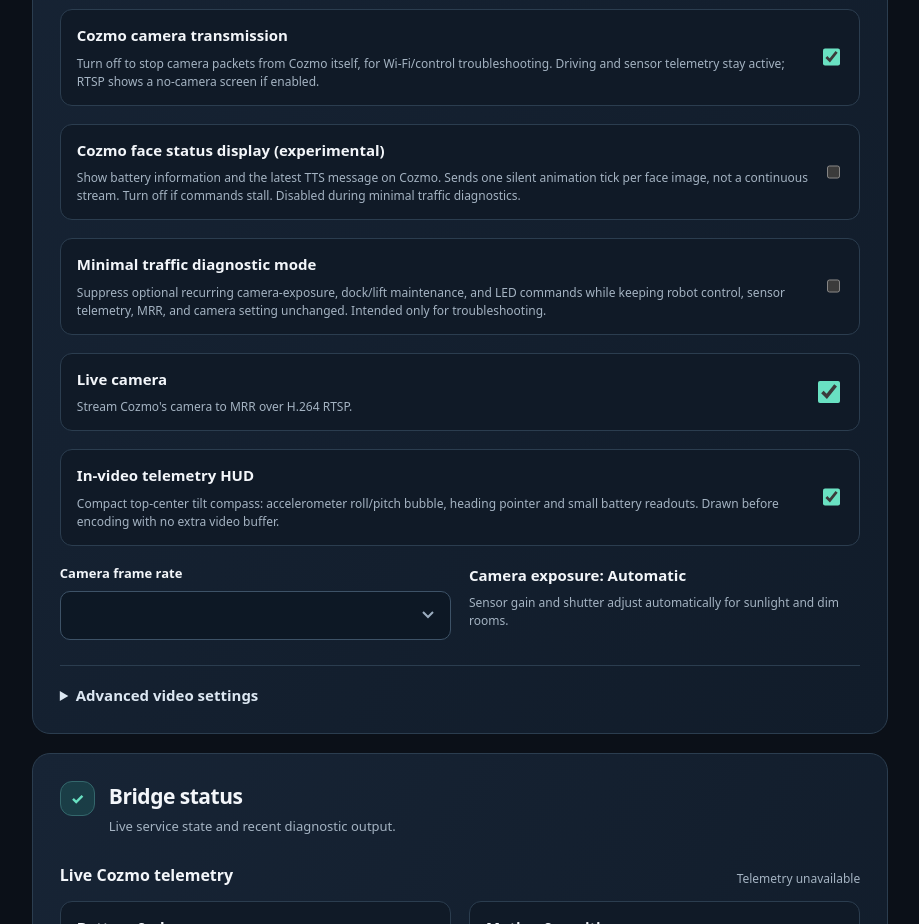
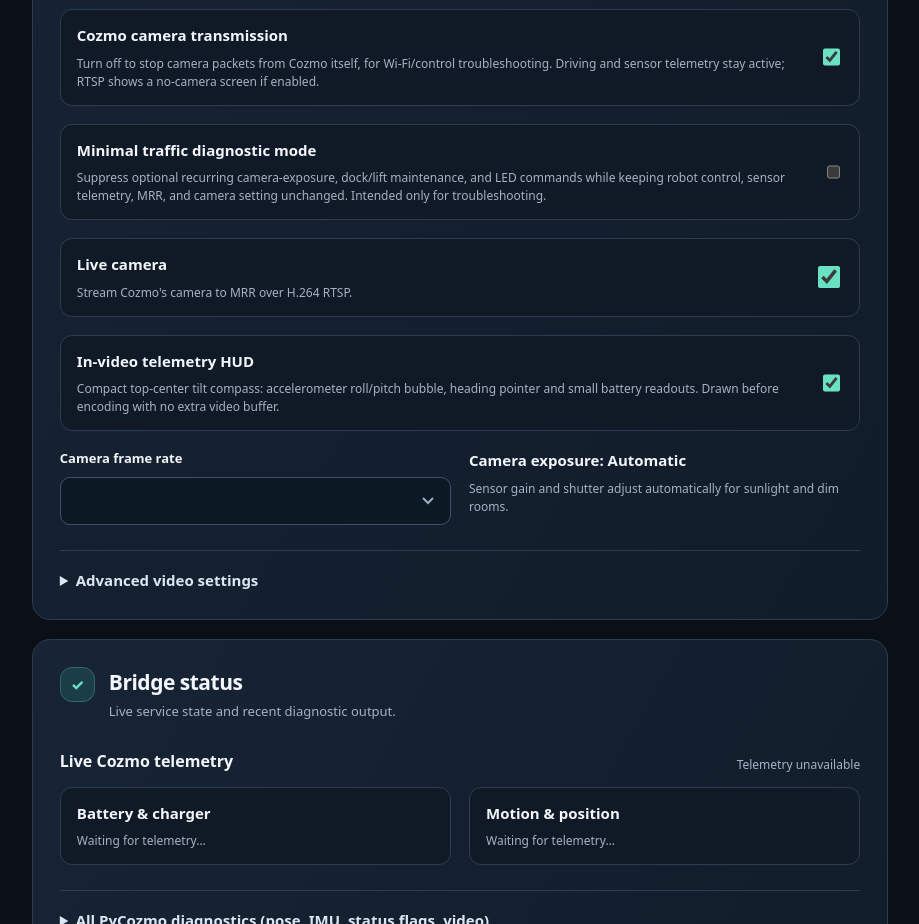
Before and after one commit to legop3/cozmo-roverd, a plain HTML site: page cozmo_roverd/web/index.html in a window 1280 px wide. Shown: the part 1780-2704 px from the top of the page, without its empty margins (315-1234 px from the left). Drawn offline with Linux system fonts and the light colour scheme; no server answers.

Commit message:
Enable Cozmo static face by default without an option

```diff
--- a/cozmo_roverd/web/index.html
+++ b/cozmo_roverd/web/index.html
@@ -123,7 +123,6 @@
         <div class="field"><label for="speed">Max driving speed (up to 250 mm/s; measured speed shown in diagnostics)</label><select id="speed"></select></div>
         <div class="field wide"><div class="switch-row"><div><strong>Private rover</strong><p class="hint">Use MRR’s private rover mode for Cozmo.</p></div><input type="checkbox" id="private" aria-label="Enable private rover"></div></div>
         <div class="field wide"><div class="switch-row"><div><strong>Cozmo camera transmission</strong><p class="hint">Turn off to stop camera packets from Cozmo itself, for Wi-Fi/control troubleshooting. Driving and sensor telemetry stay active; RTSP shows a no-camera screen if enabled.</p></div><input type="checkbox" id="camera-enabled" checked aria-label="Enable Cozmo camera transmission"></div></div>
-        <div class="field wide"><div class="switch-row"><div><strong>Cozmo face status display (experimental)</strong><p class="hint">Show battery information and the latest TTS message on Cozmo. Sends one silent animation tick per face image, not a continuous stream. Turn off if commands stall. Disabled during minimal traffic diagnostics.</p></div><input type="checkbox" id="face-enabled" aria-label="Enable experimental Cozmo face status display"></div></div>
         <div class="field wide"><div class="switch-row"><div><strong>Minimal traffic diagnostic mode</strong><p class="hint">Suppress optional recurring camera-exposure, dock/lift maintenance, and LED commands while keeping robot control, sensor telemetry, MRR, and camera setting unchanged. Intended only for troubleshooting.</p></div><input type="checkbox" id="diagnostic-minimal" aria-label="Enable minimal traffic diagnostic mode"></div></div>
         <div class="field wide"><div class="switch-row"><div><strong>Live camera</strong><p class="hint">Stream Cozmo's camera to MRR over H.264 RTSP.</p></div><input type="checkbox" id="video" checked aria-label="Enable live camera"></div></div>
         <div class="field wide"><div class="switch-row"><div><strong>In-video telemetry HUD</strong><p class="hint">Compact top-center tilt compass: accelerometer roll/pitch bubble, heading pointer and small battery readouts. Drawn before encoding with no extra video buffer.</p></div><input type="checkbox" id="hud" checked aria-label="Overlay live telemetry on camera"></div></div>
```
